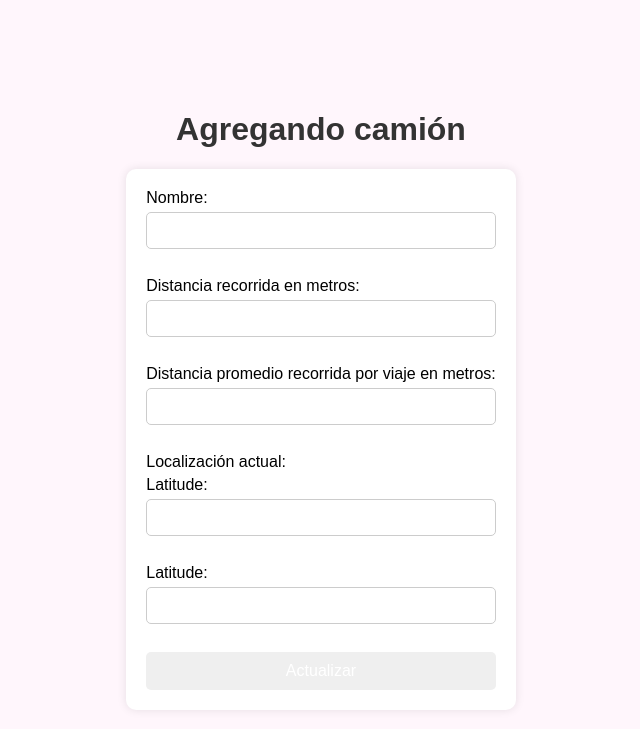
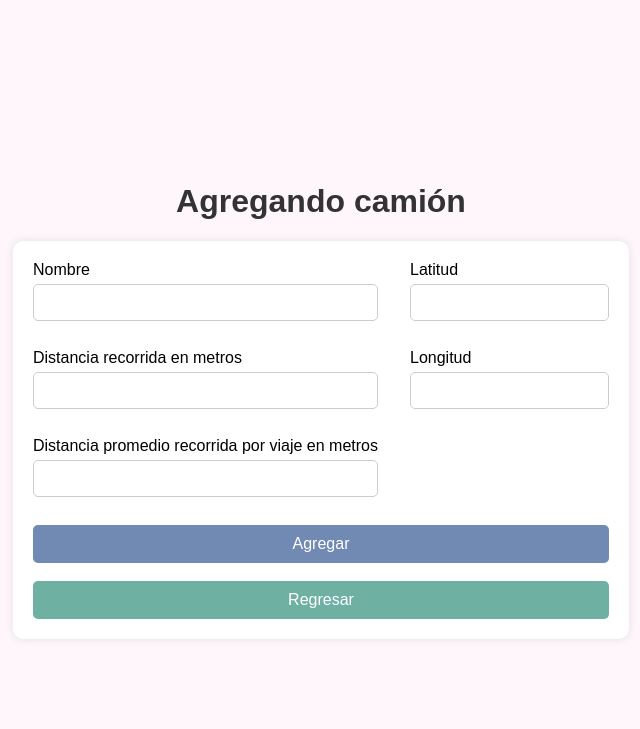
Before and after one commit to edu-flores/jewelry-database, a Flask app: page /admin/truck-add-form in a window 1280 px wide. Shown: the top 729 px of the page, without its empty margins (319-959 px from the left). Run offline with Flask 3, Linux system fonts and the light colour scheme.

Commit message:
fix typos

```diff
--- a/flask_app/templates/routes.html
+++ b/flask_app/templates/routes.html
@@ -4,7 +4,7 @@
     <meta charset="UTF-8">
     <meta name="viewport" content="width=device-width, initial-scale=1.0">
     <title>Joyería Fina</title>
-    <link rel="stylesheet" href="../static/css/routes.css">
+    <link rel="stylesheet" href="../static/css/crud.css">
     <link rel="shortcut icon" href="{{ url_for('static', filename='favicon.ico') }}" type="image/x-icon">
   </head>
   <body>
--- a/flask_app/templates/truck-form.html
+++ b/flask_app/templates/truck-form.html
@@ -13,62 +13,68 @@
     {% endif %}
 
     {% if data %}
-      <h1>Actualizando camión</h1>
+      <h1>Actualizando camión #{{ truck["truck_id"] }}</h1>
       <form action="/truck-update/{{ truck["truck_id"] }}" method="POST">
-        <label for="name">Nombre:</label>
+        <div class="flex">
+          <div>
+            <label for="name">Nombre</label>
             <input type="text" id="name" name="name" required value="{{ truck["name"] }}">
             <br><br>
 
-        <label for="distance">Distancia recorrida en metros:</label>
+            <label for="distance">Distancia recorrida en metros</label>
             <input type="text" id="total_distance" name="total_distance" required value="{{ truck["total_distance"] }}">
             <br><br>
 
-        <label for="distance">Distancia promedio recorrida por viaje en metros:</label>
+            <label for="distance">Distancia promedio recorrida por viaje en metros</label>
             <input type="text" id="average_trip_distance" name="average_trip_distance" required value="{{ truck["average_trip_distance"] }}">
             <br><br>
-
-        <div class="location">
-          <label>Localización actual:</label>
-
-          <label for="time">Latitude:</label>
+          </div>
+          <div>
+            <label for="time">Latitud</label>
             <input type="text" id="time" name="time" required value="{{ truck["latitude"] }}">
             <br><br>
 
-          <label for="time">Latitude:</label>
+            <label for="time">Longitud</label>
             <input type="text" id="time" name="time" required value="{{ truck["longitude"] }}">
             <br><br>
           </div>
+        </div>
 
-        <button type="submit">Actualizar</button>
+        <button type="submit" class="primary">Actualizar</button>
+        <br>
+        <button type="button" class="secondary"><a href="/admin/trucks">Regresar</a></button>
       </form>
     {% else %}
       <h1>Agregando camión</h1>
       <form action="/truck-add" method="POST">
-        <label for="name">Nombre:</label>
+        <div class="flex">
+          <div>
+            <label for="name">Nombre</label>
             <input type="text" id="name" name="name" required>
             <br><br>
 
-        <label for="distance">Distancia recorrida en metros:</label>
+            <label for="distance">Distancia recorrida en metros</label>
             <input type="text" id="total_distance" name="total_distance" required>
             <br><br>
 
-        <label for="distance">Distancia promedio recorrida por viaje en metros:</label>
+            <label for="distance">Distancia promedio recorrida por viaje en metros</label>
             <input type="text" id="average_trip_distance" name="average_trip_distance" required>
             <br><br>
-
-        <div class="location">
-          <label>Localización actual:</label>
-
-          <label for="time">Latitude:</label>
+          </div>
+          <div>
+            <label for="time">Latitud</label>
             <input type="text" id="time" name="time" required>
             <br><br>
 
-          <label for="time">Latitude:</label>
+            <label for="time">Longitud</label>
             <input type="text" id="time" name="time" required>
             <br><br>
           </div>
+        </div>
 
-        <button type="submit">Actualizar</button>
+        <button type="submit" class="primary">Agregar</button>
+        <br>
+        <button type="button" class="secondary"><a href="/admin/trucks">Regresar</a></button>
       </form>
     {% endif %}
   </body>
```
Also changed, not shown: flask_app/static/css/crud.css (renamed from flask_app/static/css/routes.css, +2 -9 lines), flask_app/templates/trucks.html (+18 -15 lines), microservices/trucks.py (+9 -9 lines). Lines whose indentation alone changed are shown as unchanged.
